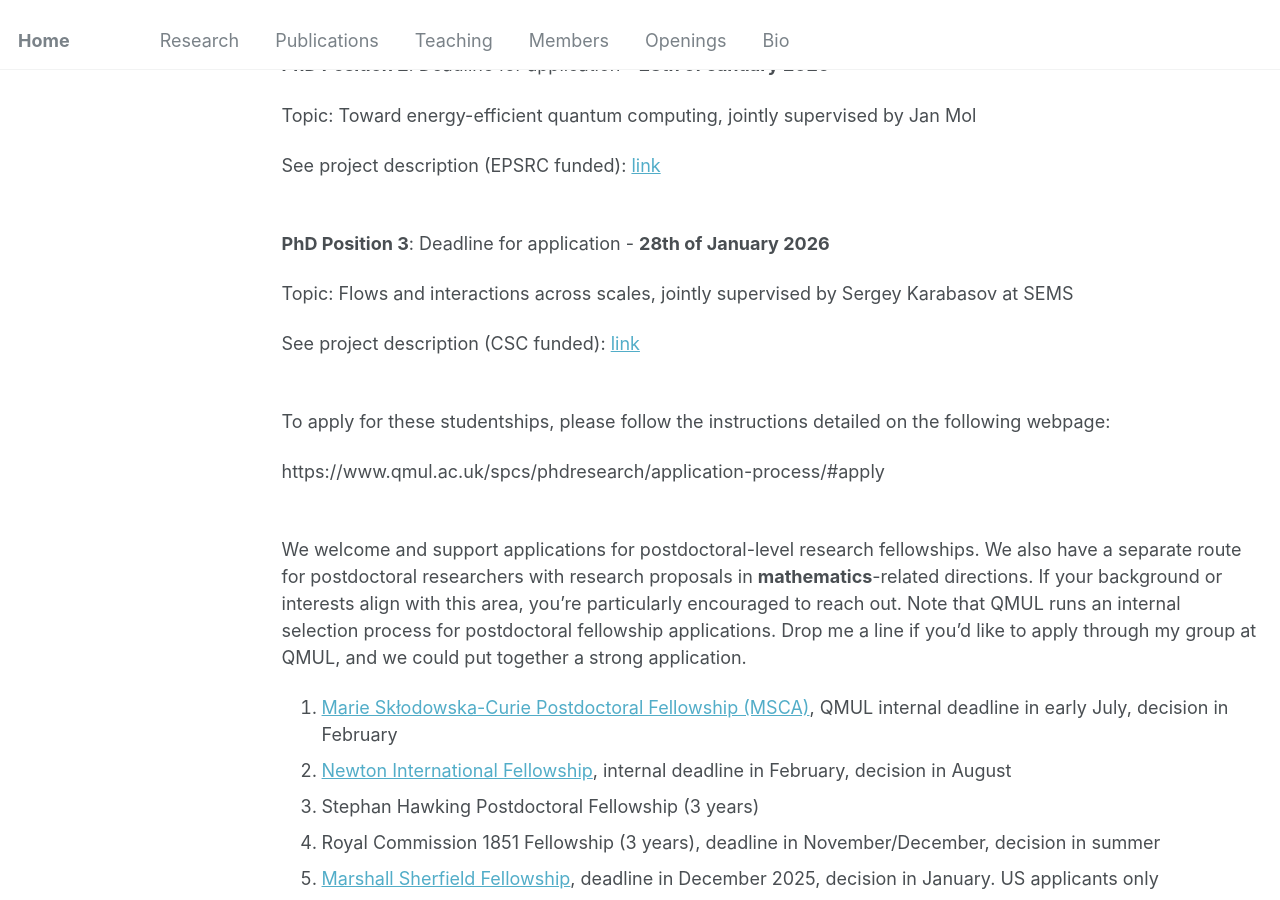
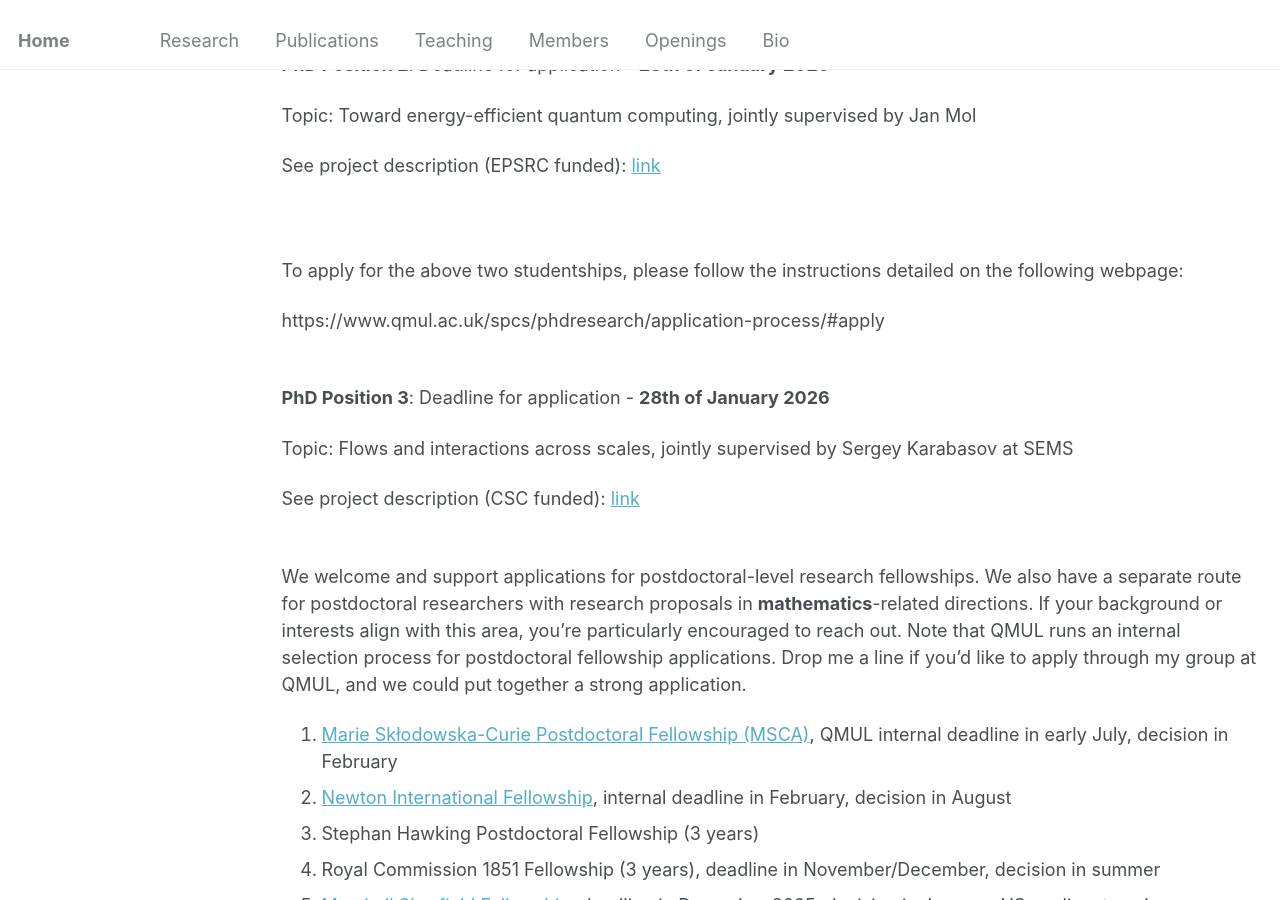
Before and after one commit to jinzhao-sun/jinzhao-sun.github.io, a Jekyll site: the page built from _pages/openings.md, in a window 1280 px wide and 900 px high, scrolled down 475 px. Built offline with Jekyll 4.4.1, drawn with Linux system fonts in a browser that asks for light colours; part of the change alters nothing that is shown.

Commit message:
Update openings.md

```diff
--- a/_pages/openings.md
+++ b/_pages/openings.md
@@ -42,6 +42,11 @@ Topic: Toward energy-efficient quantum computing, jointly supervised by Jan Mol
 
 See project description (EPSRC funded): [link](https://www.qmul.ac.uk/spcs/ccmp/phd-at-ccmp/phd-projects-in-ccmp/toward-energy-efficient-quantum-computing/)<br><br>
 
+<br>
+To apply for the above two studentships, please follow the instructions detailed on the following webpage:
+
+https://www.qmul.ac.uk/spcs/phdresearch/application-process/#apply <br><br>
+
 
 **PhD Position 3**: Deadline for application - **28th of January 2026**
 
@@ -50,10 +55,7 @@ Topic: Flows and interactions across scales, jointly supervised by Sergey Karaba
 See project description (CSC funded): [link](https://www.sems.qmul.ac.uk/research/studentships/699/flows-and-interactions-across-scales)
 
 
-<br>
-To apply for these studentships, please follow the instructions detailed on the following webpage:
 
-https://www.qmul.ac.uk/spcs/phdresearch/application-process/#apply
 
 
 
```
